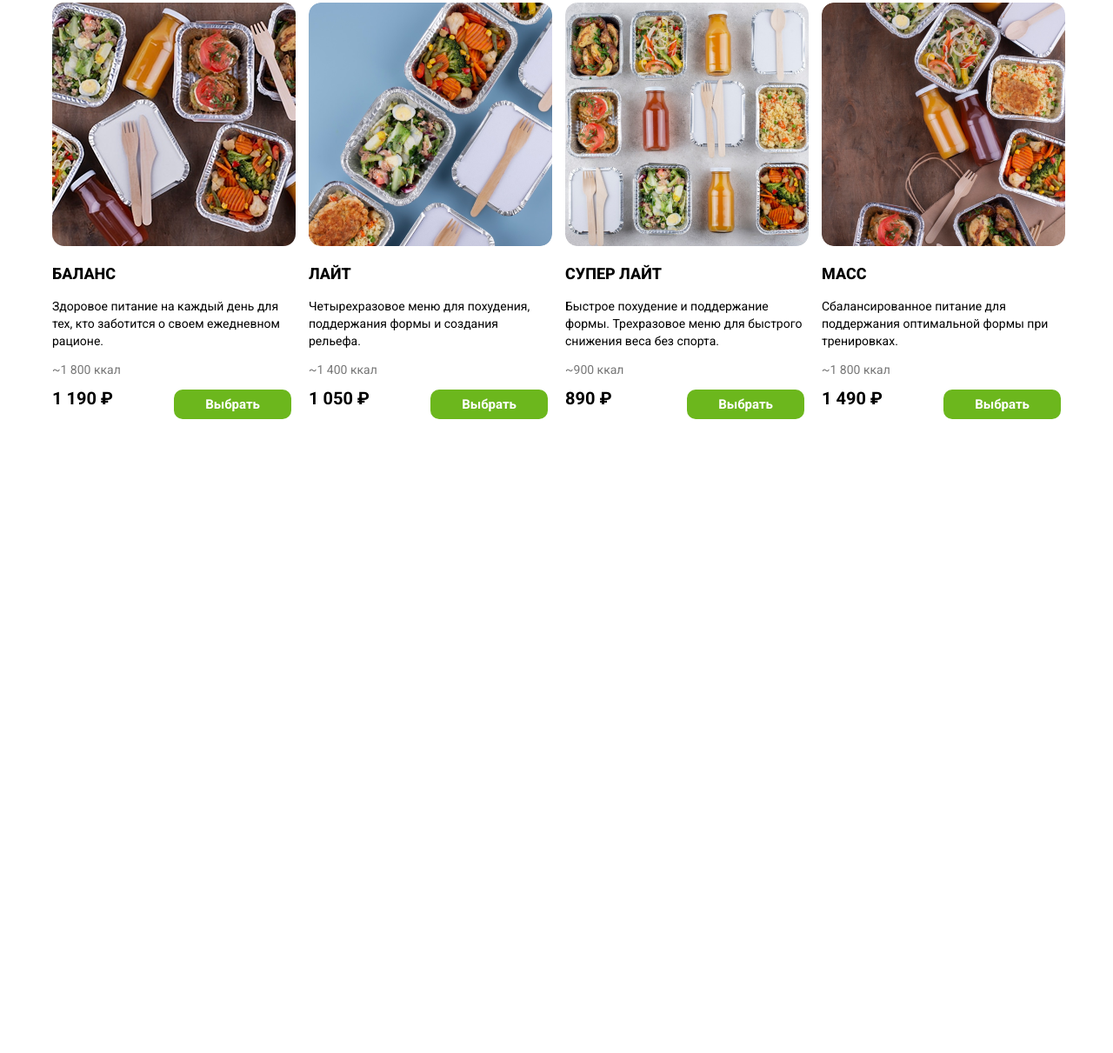
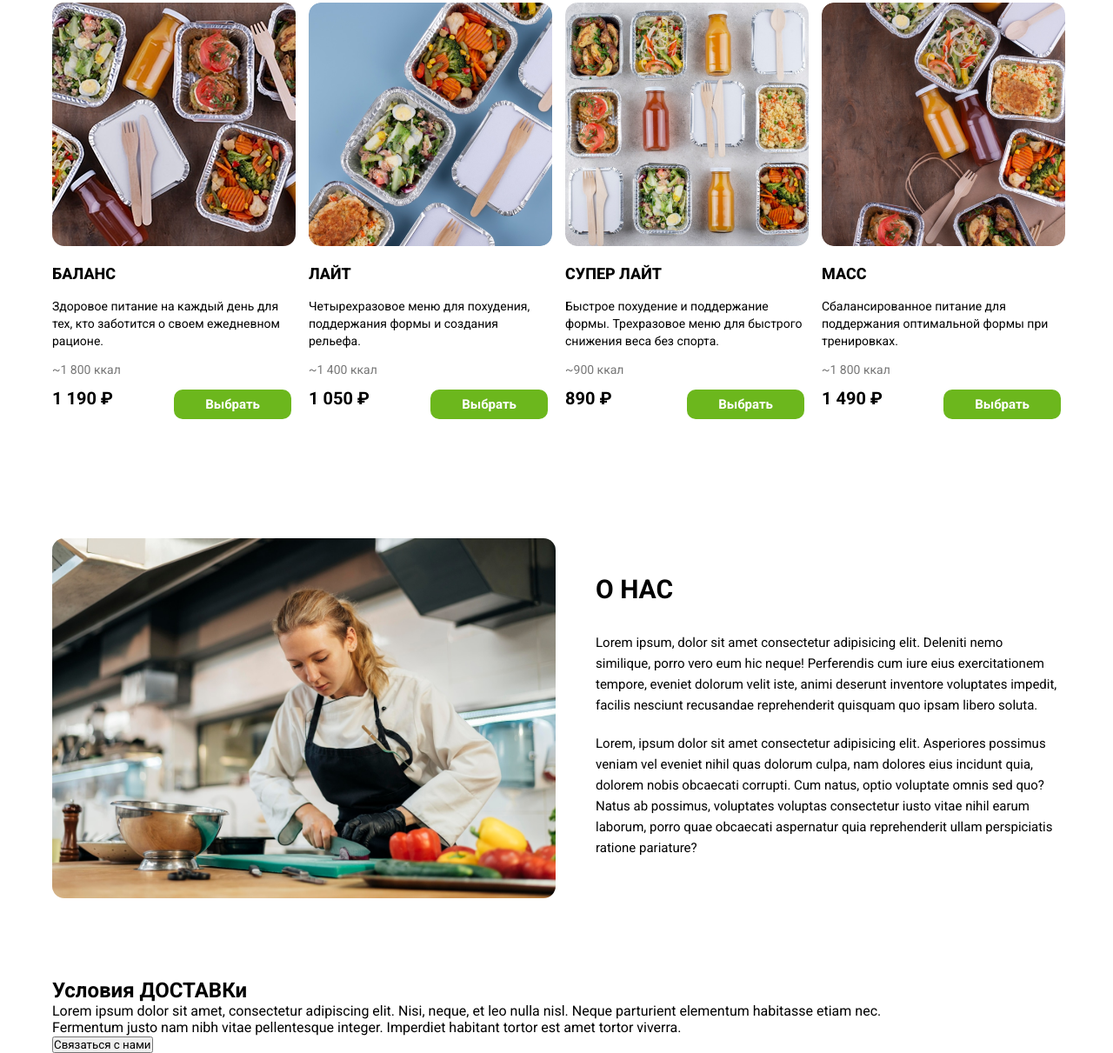
Before and after one commit to Schneegestober1/detox-program, a plain HTML site: page index.html in a window 1280 px wide. Shown: the part 1533-2744 px from the top of the page at 87% size. Before the commit the page ends 2015 px from the top, so only its background shows below. Drawn offline with Linux system fonts and the light colour scheme.

Commit message:
terms-delivery

```diff
--- a/css/style.css
+++ b/css/style.css
@@ -100,6 +100,10 @@ a {
 }
 
 /* Banner */
+.banner-item {
+  padding-left: calc(50% - 580px);
+  padding-right: calc(50% - 580px);
+}
 .swiper-slide {
   position: relative;
 }
@@ -292,3 +296,47 @@ a {
   color: var(--white);
   cursor: pointer;
 }
+
+.about {
+  padding-left: calc(50% - 580px);
+  padding-right: calc(50% - 580px);
+  margin-top: 137px;
+  display: flex;
+  gap: 46px;
+}
+
+.about img {
+  width: 579px;
+  border-radius: 14px;
+}
+.desc-box h2 {
+  font-weight: 700;
+  font-size: 30px;
+  line-height: 23px;
+  letter-spacing: 3%;
+  text-transform: uppercase;
+  margin-bottom: 38px;
+}
+
+.desc-box p {
+  font-weight: 400;
+  font-size: 15px;
+  line-height: 24px;
+}
+
+.desc-box p:nth-of-type(2) {
+  margin-top: 20px;
+}
+
+.desc-box {
+  display: flex;
+  flex-direction: column;
+  flex-wrap: wrap;
+  justify-content: center;
+}
+
+.terms-delivery {
+  padding-left: calc(50% - 580px);
+  padding-right: calc(50% - 580px);
+  margin-top: 92px;
+}
--- a/index.html
+++ b/index.html
@@ -173,10 +173,28 @@
             </div>
         </section>
 
+        <section class="about">
+            <img src="img/cooking.png" alt="cooking">
+            <div class="desc-box">
+                <h2>о нас</h2>
+                <p>Lorem ipsum, dolor sit amet consectetur adipisicing elit. Deleniti nemo similique, porro vero eum hic neque! Perferendis cum iure eius exercitationem tempore, eveniet dolorum velit iste, animi deserunt inventore voluptates impedit, facilis nesciunt recusandae reprehenderit quisquam quo ipsam libero soluta.</p>
+                <p>Lorem, ipsum dolor sit amet consectetur adipisicing elit. Asperiores possimus veniam vel eveniet nihil quas dolorum culpa, nam dolores eius incidunt quia, dolorem nobis obcaecati corrupti. Cum natus, optio voluptate omnis sed quo? Natus ab possimus, voluptates voluptas consectetur iusto vitae nihil earum laborum, porro quae obcaecati aspernatur quia reprehenderit ullam perspiciatis ratione pariature?</p>
+            </div>
+        </section>
+
+        <section class="terms-delivery">
+            <div class="terms-box">
+                <h2>Условия ДОСТАВКи</h2>
+                <p>Lorem ipsum dolor sit amet, consectetur adipiscing elit. Nisi, neque, et leo nulla nisl. Neque parturient elementum habitasse etiam nec. </p>
+                <p>Fermentum justo nam nibh vitae pellentesque integer. Imperdiet habitant tortor est amet tortor viverra.</p>
+                <button>Связаться с нами</button>
+            </div>
+
+        </section>
+
     </main>
 
     <script src="js/script.js"></script>
     <script src="js/swiper-bundle.min.js"></script>
-
 </body>
 </html>
```
Also changed, not shown: img/cooking.png (added).
